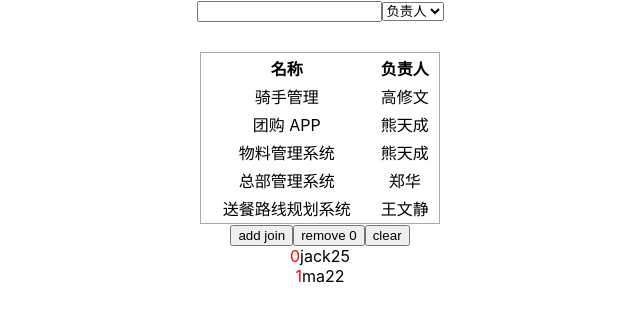
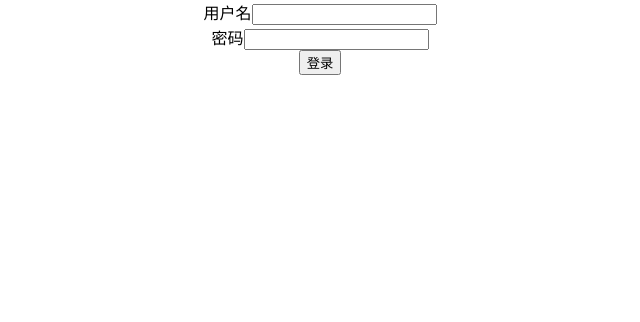
Before and after one commit to w614618075/test, a React (Create React App) app: page / in a window 1280 px wide. Shown: the top 322 px of the page, without its empty margins (320-960 px from the left). Built offline with nearby package versions, Linux system fonts and the light colour scheme; data requests are answered from the project's data file.

Commit message:
中间件（middleware）的使用

```diff
--- a/package.json
+++ b/package.json
@@ -23,7 +23,7 @@
     "build": "react-scripts build",
     "test": "react-scripts test",
     "eject": "react-scripts eject",
-    "json-server": "json-server __json_server_mock__/db.json --watch --port 3009"
+    "json-server": "json-server __json_server_mock__/db.json --watch --port 3009 --middlewares ./__json_server_mock__/middleware.js"
   },
   "eslintConfig": {
     "extends": [
--- a/src/App.tsx
+++ b/src/App.tsx
@@ -2,11 +2,13 @@
 import logo from './logo.svg';
 import './App.css';
 import { ProjectListScreen } from 'screens/project-list';
+import { LoginScreen } from './screens/login/'
 
 function App() {
   return (
     <div className="App">
-        <ProjectListScreen/>
+        {/* <ProjectListScreen/> */}
+        <LoginScreen />
     </div>
   );
 }
--- /dev/null
+++ b/src/screens/login/index.tsx
@@ -0,0 +1,40 @@
+import React, { FormEvent } from "react";
+
+const apiUrl = process.env.REACT_APP_API_URL
+
+export const LoginScreen = () => {
+
+    const login = (param: { username: string, password: string }) => {
+        fetch(`${apiUrl}/login`, {
+            method: "POST",
+            headers: {
+                'Content-Type': 'application/json'
+            },
+            body: JSON.stringify(param)
+        }).then(async response => {
+            if (response.ok) {
+                // let data = response.json()
+
+            }
+        })
+    }
+    const handleSubmit = (event: FormEvent<HTMLFormElement>) => {
+        event.preventDefault()
+        const username = (event.currentTarget.elements[0] as HTMLInputElement).value
+        const password = (event.currentTarget.elements[1] as HTMLInputElement).value
+        login({ username, password })
+    }
+    return (
+        <form onSubmit={handleSubmit}>
+            <div>
+                <label htmlFor="username">用户名</label>
+                <input type="text" id={"username"} />
+            </div>
+            <div>
+                <label htmlFor="password">密码</label>
+                <input type="password" id={"password"} />
+            </div>
+            <button type={"submit"}>登录</button>
+        </form>
+    )
+}
--- a/src/screens/project-list/index.tsx
+++ b/src/screens/project-list/index.tsx
@@ -3,6 +3,7 @@
 import { SearchPanel } from "./search-panel";
 import { List } from "./list";
 import { TsReactTest } from '../try-use/try-use-array'
+import { LoginScreen } from '../login'
 import { cleanObject, useMount, useDebounce } from 'screens/utils';
 import qs from "qs"
 const apiUrl = process.env.REACT_APP_API_URL
@@ -39,8 +40,9 @@
     })
 
     return <div>
-        <SearchPanel users={users} param={param} setParam={setParam} />
+        {/* <SearchPanel users={users} param={param} setParam={setParam} />
         <List users={users} list={list} />
-        <TsReactTest />
+        <TsReactTest /> */}
+        <LoginScreen />
     </div>
 }
```
Also changed, not shown: __json_server_mock__/middleware.js (added, +14 -0 lines).
